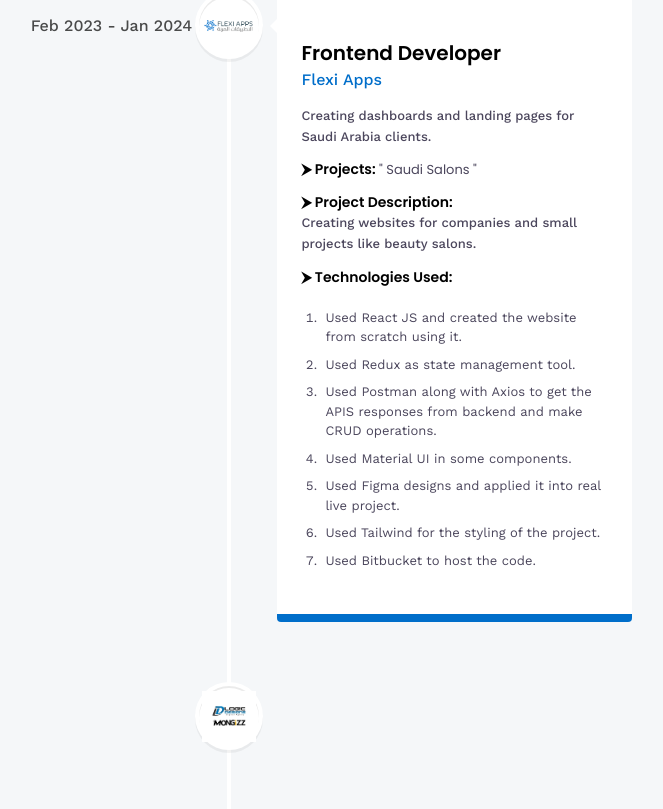
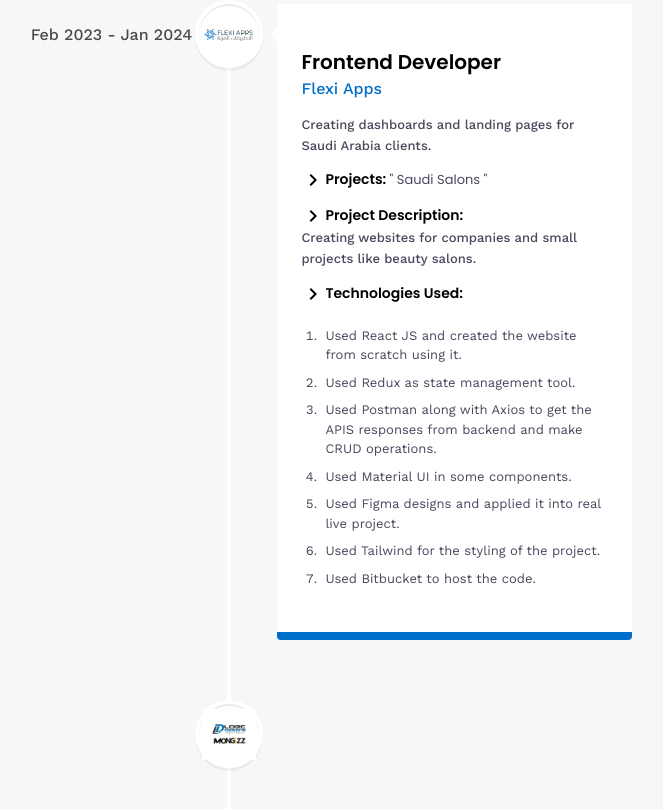
Before and after one commit to mona9855/My-Portfolio_Magic-Mona, a React (Create React App) app: page /about in a window 1280 px wide. Shown: the part 2281-3090 px from the top of the page, without its empty margins (411-1074 px from the left). Built offline with nearby package versions, Linux system fonts and the light colour scheme.

Commit message:
updated the arrow in work experience

```diff
--- a/src/pages/About.jsx
+++ b/src/pages/About.jsx
@@ -6,6 +6,7 @@ import {
 } from "react-vertical-timeline-component";
 import "react-vertical-timeline-component/style.min.css";
 import CTA from "../components/CTA";
+import { MdKeyboardArrowRight } from "react-icons/md";
 
 const About = () => {
   return (
@@ -99,7 +100,8 @@ const About = () => {
 
                   {experience.projects && (
                     <h3 className="text-black !text-[14px] font-poppins font-semibold">
-                      ⮞ Projects:{" "}
+                      <MdKeyboardArrowRight className="inline-block text-2xl" />
+                      Projects:{" "}
                       <span className="font-normal !text-[13px] text-[#4B465C]">
                         &quot; {experience.projects} &quot;
                       </span>
@@ -109,7 +111,8 @@ const About = () => {
                   {experience?.projectDescription && (
                     <div>
                       <h3 className="text-black !text-[14px] font-poppins font-semibold">
-                        ⮞ Project Description:
+                        <MdKeyboardArrowRight className="inline-block text-2xl" />
+                        Project Description:
                       </h3>
                       {experience?.projectDescription?.map((item, index) => (
                         <p
@@ -125,7 +128,8 @@ const About = () => {
                   {experience?.points && (
                     <div>
                       <h3 className="text-black !text-[14px] font-poppins font-semibold">
-                        ⮞ Technologies Used:
+                        <MdKeyboardArrowRight className="inline-block text-2xl" />
+                        Technologies Used:
                       </h3>
                       <ol className="my-5 list-decimal ml-5 space-y-2" type="1">
                         {experience?.points?.map((point, index) => (
```
